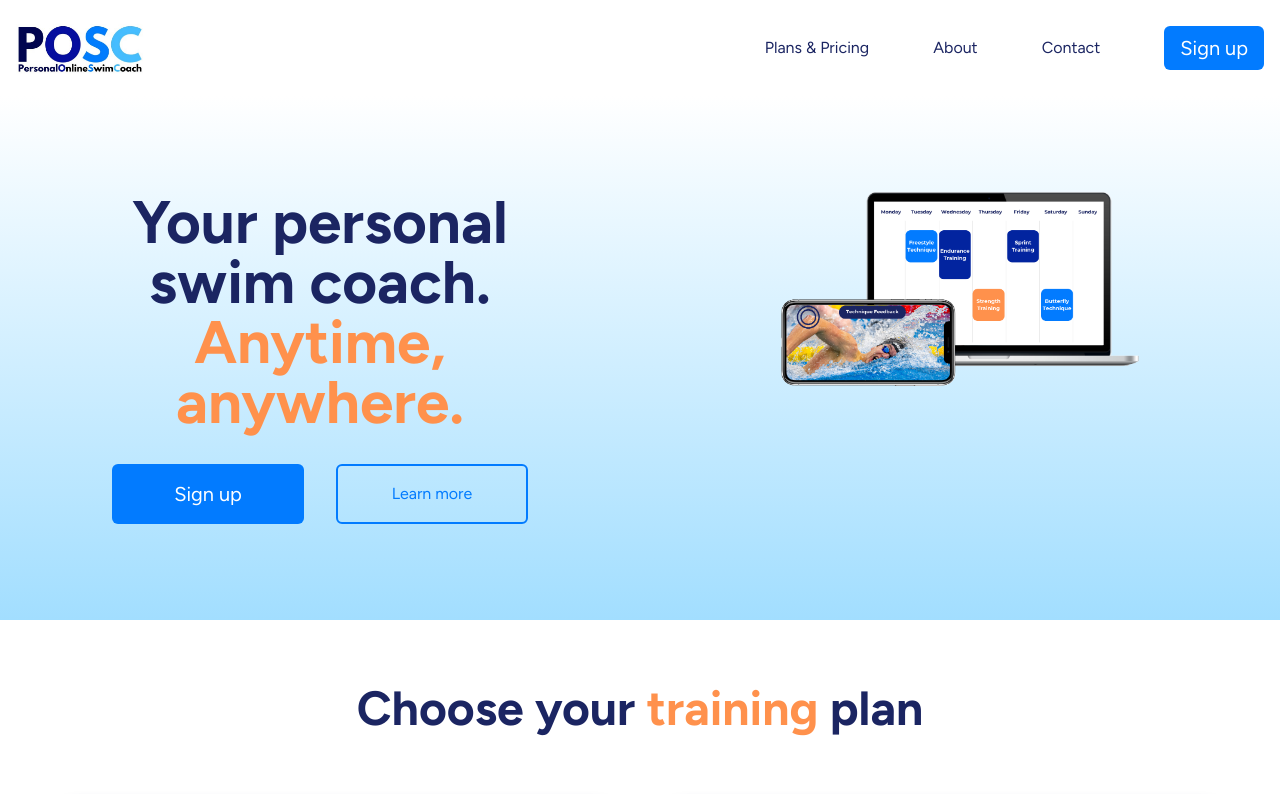
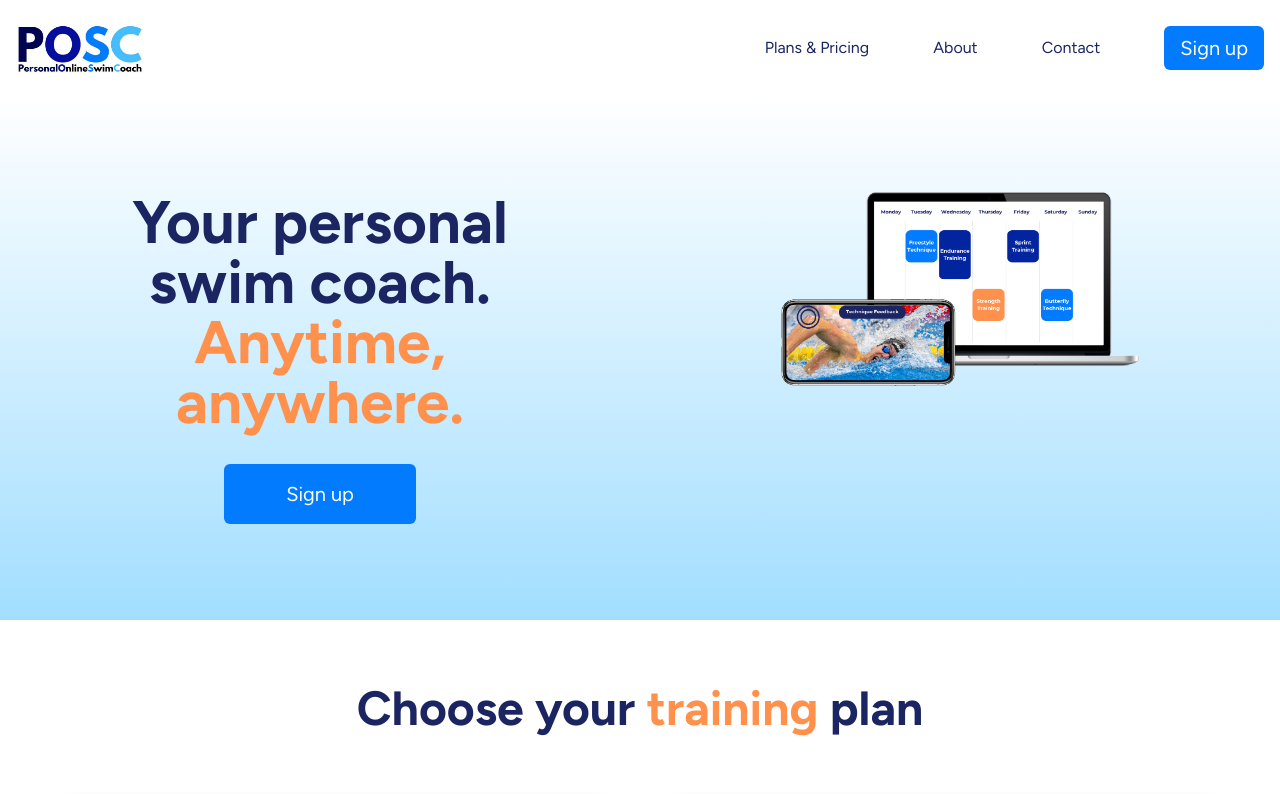
Before and after one commit to Personal-Online-Swim-Coach/personal-online-swim-coach.github.io, a Next.js app: page / in a window 1280 px wide. Shown: the top 794 px of the page. Built offline with nearby package versions, Linux system fonts and the light colour scheme.

Commit message:
remove learn more

```diff
--- a/src/app/page.tsx
+++ b/src/app/page.tsx
@@ -15,9 +15,6 @@ export default function Home() {
             <div className="flex flex-row mt-8 gap-8 px-auto justify-center">
               <div className="bg-blue-primary text-xl w-48 py-4 rounded-md cursor-pointer text-white">
                 <a href="mailto:info@personalonlineswimcoach.com">Sign up</a>
-              </div>
-              <div className="border-blue-primary border-2 w-48 py-4 rounded-md text-blue-primary cursor-pointer">
-                <Link href="/plans">Learn more</Link>
               </div>
             </div>
         </div>
```
